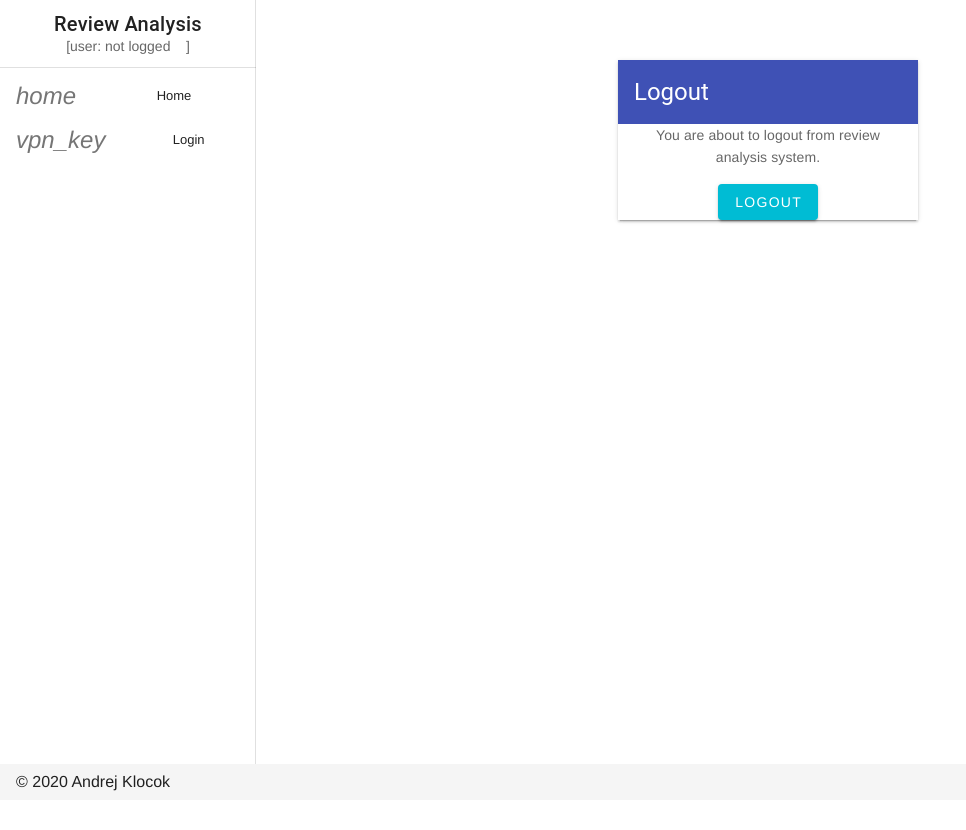
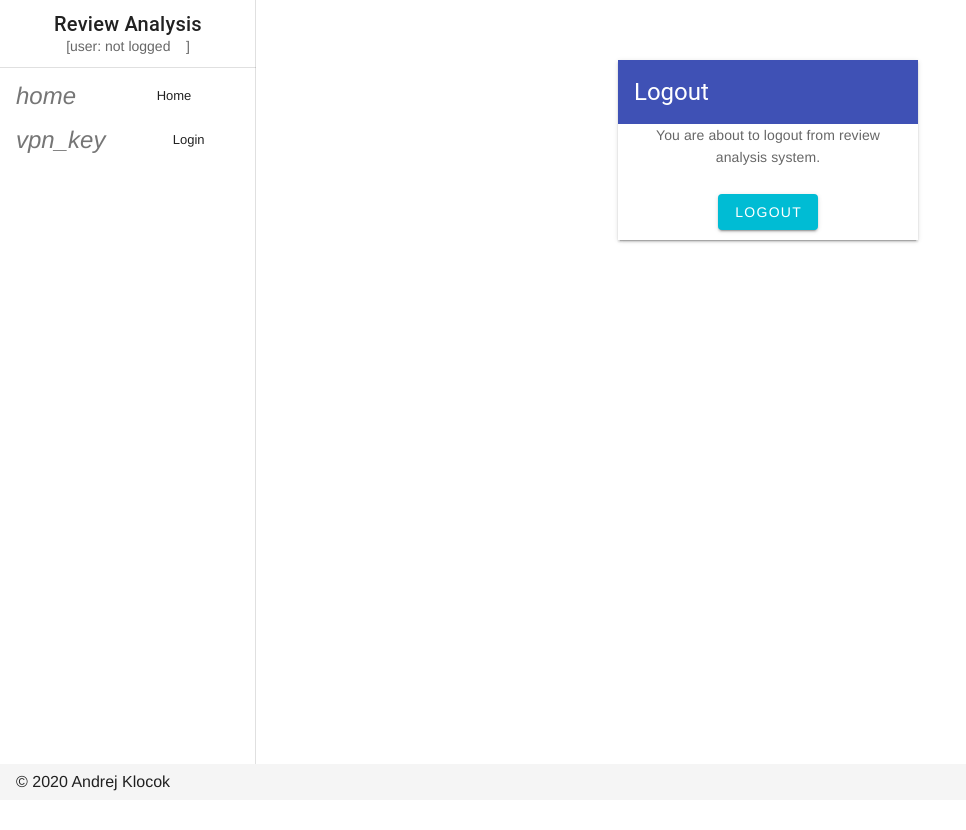
Before and after one commit to AndrejKlocok/review_analysis-frontend, a Vue app: page /#/logout in a window 1280 px wide. Shown: the top 830 px of the page, without its empty margins (0-966 px from the left). Built offline with nearby package versions, Linux system fonts and the light colour scheme; the HTML template or start-up script is replaced by a standard one.

Commit message:
Few tweaks in scaling and showing indexes

```diff
--- a/src/components/GenerateDataset.vue
+++ b/src/components/GenerateDataset.vue
@@ -281,7 +281,9 @@ export default {
                 }
                 else {
                     // Something happened in setting up the request and triggered an Error
-                    console.log('Error', error.message);
+                    this.alert_text = error.message
+                    this.alert_code = 500
+                    this.alert = true
                 }
             }
         }
--- a/src/components/IndexesView.vue
+++ b/src/components/IndexesView.vue
@@ -12,7 +12,7 @@
           :sort-by="['Index', 'Count of documents', 'Size']"
           :sort-desc="[false, true]"
           multi-sort
-          :items-per-page="20"
+          :items-per-page="30"
           :hide-default-footer="true"
           class="elevation-1"
         ></v-data-table>
--- a/src/components/User/LoginUser.vue
+++ b/src/components/User/LoginUser.vue
@@ -13,6 +13,7 @@
             </v-card-title>
             <v-form
                 ref="form"
+                class="space"
                 v-model="valid"
                 lazy-validation
                 >
@@ -142,5 +143,7 @@ export default {
 </script>
 
 <style scoped>
-
+.space {
+    margin: 10px;
+}
 </style>
--- a/src/components/User/LogoutUser.vue
+++ b/src/components/User/LogoutUser.vue
@@ -14,7 +14,7 @@
             </v-card-text>
            <v-btn
             dark
-            class="cyan"
+            class="cyan space"
             @click="logout">
             logout
           </v-btn>
@@ -43,5 +43,7 @@ export default {
 </script>
 
 <style scoped>
-
+.space {
+    margin: 10px;
+}
 </style>
--- a/src/components/cluster_experiments/ClusterReviews.vue
+++ b/src/components/cluster_experiments/ClusterReviews.vue
@@ -191,6 +191,7 @@
           v-model="cluster_dialog_menu"
           max-width="400px"
           class="card_view"
+          style="overflow-y: unset"
         >
         <v-card
             class="card_view"
```
